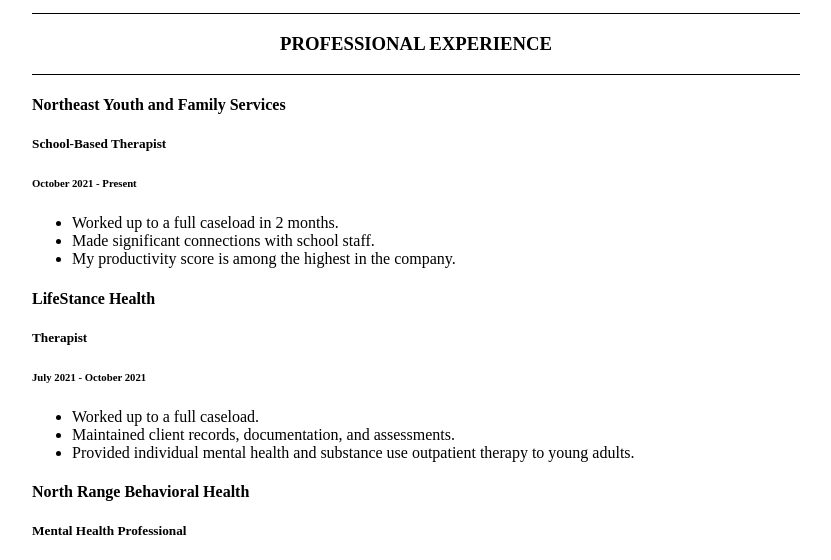
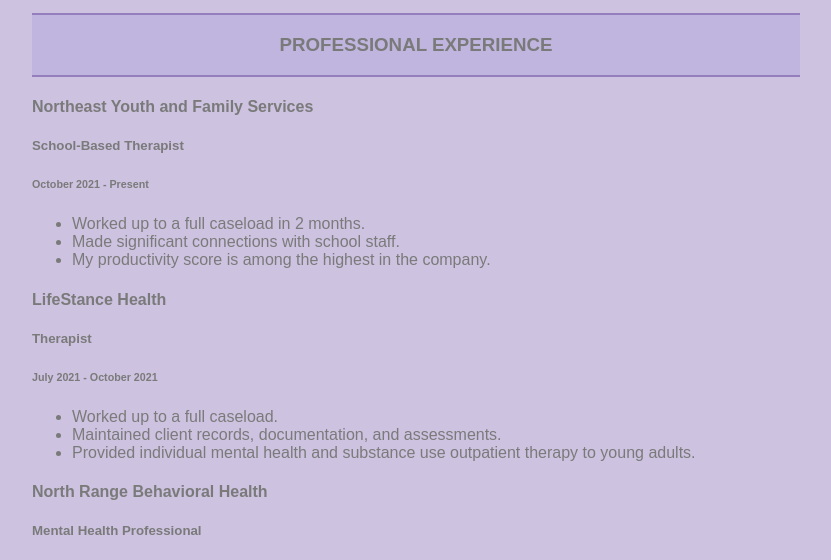
Before and after one commit to karleeverhaagh/karleeverhaagh.github.io, a plain HTML site: page index.html in a window 1280 px wide. Shown: the part 225-785 px from the top of the page, without its empty margins (224-1055 px from the left). Drawn offline with Linux system fonts and the light colour scheme.

Commit message:
Update style.css

```diff
--- a/style.css
+++ b/style.css
@@ -1,6 +1,6 @@
 body {
-  background-color:
-  color:
+  background-color: #CDC2E0;
+  color: #7A7A7A;
   font-family: Arial, Helvetica, sans-serif;
   margin: 10% 20%
 }
@@ -8,6 +8,7 @@ body {
 .exp-header {
   text-align: center;
   text-transform: uppercase;
-  border-top: 1px solid black;
-  border-bottom: 1px solid black;
+  border-top: 2px solid #957EBC;
+  border-bottom: 2px solid #957EBC;
+  background-color: rgba(141, 131, 215, 0.2)
 }
```
